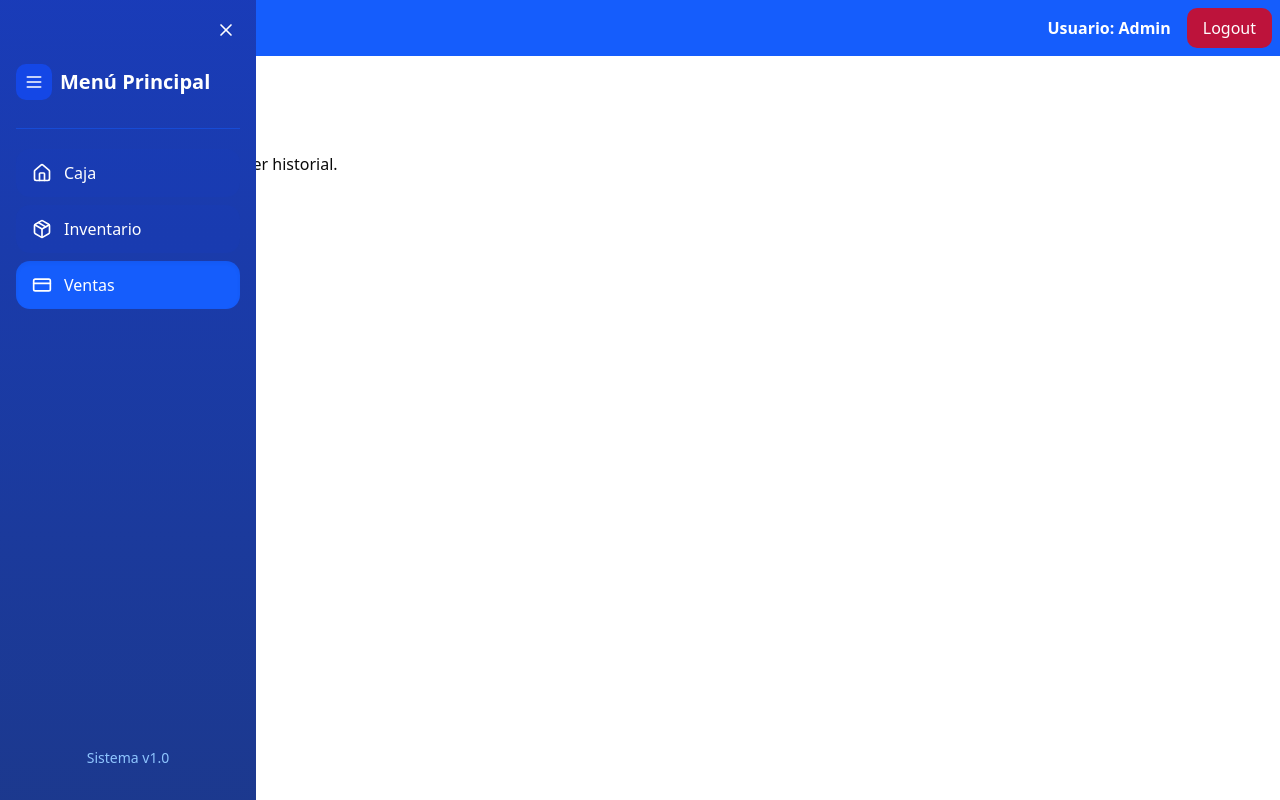
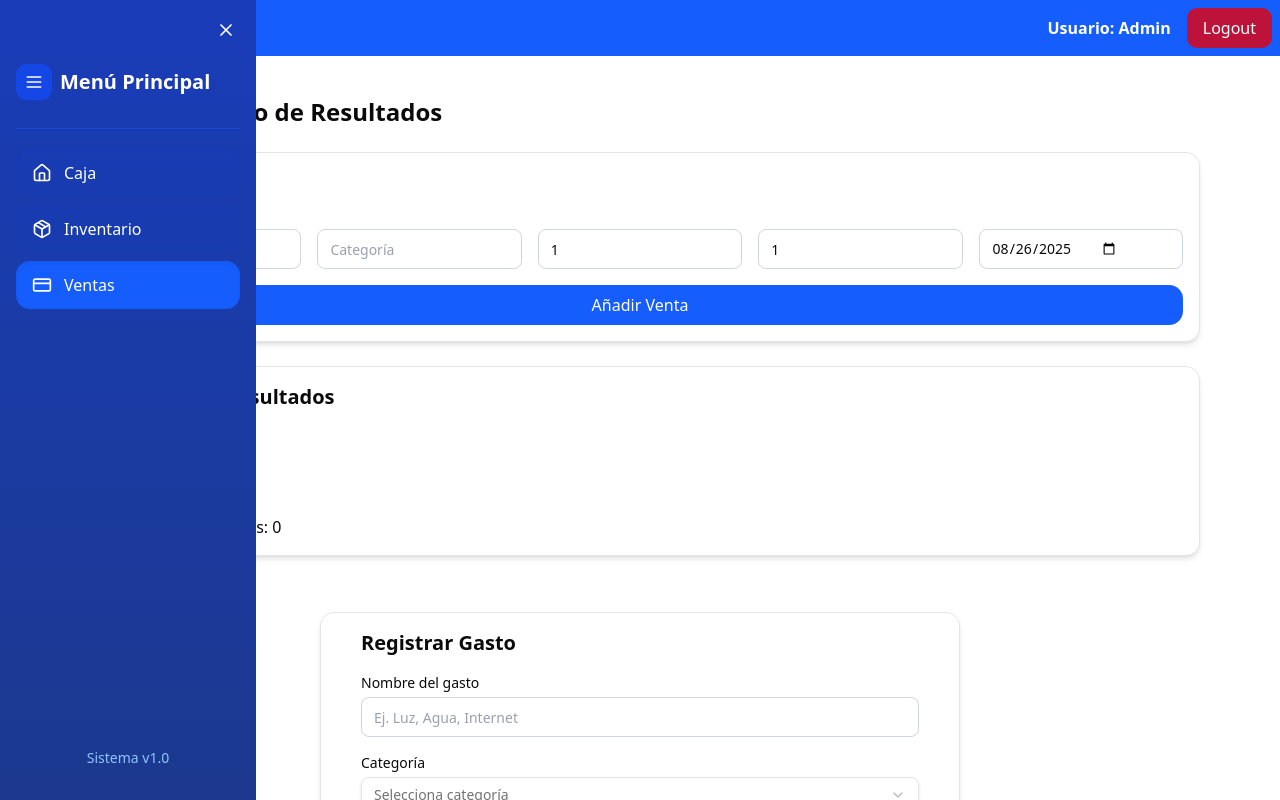
Before and after one commit to mikeagf300/PuntoDeVenta, a Next.js app: page /home/ventas in a window 1280 px wide. Built offline with nearby package versions, Linux system fonts and the light colour scheme.

Commit message:
Todas las vistas completas del front, se comienza a trabajar el backend

```diff
--- a/package.json
+++ b/package.json
@@ -22,6 +22,7 @@
     "react": "19.1.0",
     "react-dom": "19.1.0",
     "react-icons": "^5.5.0",
+    "recharts": "^3.1.2",
     "sonner": "^2.0.7",
     "tailwind-merge": "^3.3.1",
     "zustand": "^5.0.8"
--- a/src/app/home/ventas/page.tsx
+++ b/src/app/home/ventas/page.tsx
@@ -1,8 +1,36 @@
+"use client";
+
+import { useState } from "react";
+import RegistrarVenta from "@/components/Ventas/RegistrarVenta";
+import ResumenVentas from "@/components/Ventas/ResumenVentas";
+import ReporteCategoria from "@/components/Ventas/ReporteCategoria";
+import GraficoMensual from "@/components/Ventas/GraficoMensual";
+import RegistrarGasto from "@/components/DashboardViews/RegistrarGasto";
+import { Venta } from "@/interfaces/ventas";
+import { Gasto } from "@/interfaces/gastos";
+
 export default function VentasPage() {
+  const [ventas, setVentas] = useState<Venta[]>([]);
+  const [gastos, setGastos] = useState<Gasto[]>([]);
+
   return (
-    <div className="p-6">
-      <h1 className="text-2xl font-bold mb-4">Ventas</h1>
-      <p>Aquí podrás realizar ventas y ver historial.</p>
+    <div className="space-y-6 max-w-6xl mx-auto p-4">
+      <h1 className="text-2xl font-bold">Ventas y Estado de Resultados</h1>
+
+      {/* Registrar venta */}
+      <RegistrarVenta ventas={ventas} setVentas={setVentas} />
+
+      {/* Resumen de ventas y ganancias */}
+      <ResumenVentas ventas={ventas} gastos={gastos} />
+
+      {/* Registrar gastos */}
+      <RegistrarGasto gastos={gastos} setGastos={setGastos} />
+
+      {/* Reporte por categoría */}
+      <ReporteCategoria ventas={ventas} />
+
+      {/* Gráfico mensual */}
+      <GraficoMensual ventas={ventas} gastos={gastos} />
     </div>
   );
 }
--- a/src/components/DashboardViews/RegistrarGasto.tsx
+++ b/src/components/DashboardViews/RegistrarGasto.tsx
@@ -1,5 +1,7 @@
+// RegistrarGasto.tsx
 "use client";
-import { useState } from "react";
+
+import { Dispatch, SetStateAction, useState } from "react";
 import { Input } from "@/components/ui/input";
 import { Button } from "@/components/ui/button";
 import { Card, CardContent } from "@/components/ui/card";
@@ -14,15 +16,21 @@ import { Toaster, toast } from "sonner";
 import { Gasto } from "@/interfaces/gastos";
 import { gastoCategorias } from "../mocks/gastos";
 
-export default function RegistrarGasto() {
+interface RegistrarGastoProps {
+  gastos: Gasto[];
+  setGastos: Dispatch<SetStateAction<Gasto[]>>;
+}
+
+export default function RegistrarGasto({
+  gastos,
+  setGastos,
+}: RegistrarGastoProps) {
   const [nombre, setNombre] = useState("");
   const [categoria, setCategoria] = useState("");
   const [monto, setMonto] = useState<number | "">("");
-  const [fecha, setFecha] = useState(new Date().toISOString().slice(0, 10)); // YYYY-MM-DD
-  const [gastos, setGastos] = useState<Gasto[]>([]);
+  const [fecha, setFecha] = useState(new Date().toISOString().slice(0, 10));
 
   const handleGuardarGasto = () => {
-    // Validaciones básicas
     if (!nombre.trim())
       return toast.error("El nombre del gasto es obligatorio.");
     if (!categoria) return toast.error("Selecciona una categoría.");
@@ -37,7 +45,6 @@ export default function RegistrarGasto() {
     };
     setGastos([nuevoGasto, ...gastos]);
 
-    // Limpiar formulario
     setNombre("");
     setCategoria("");
     setMonto("");
@@ -48,26 +55,22 @@ export default function RegistrarGasto() {
 
   return (
     <div className="space-y-4 max-w-2xl mx-auto p-4">
-      {/* Toaster global */}
       <Toaster position="top-center" />
-
       <Card className="p-4 shadow-md rounded-2xl">
         <CardContent className="space-y-4">
           <h2 className="text-xl font-bold">Registrar Gasto</h2>
 
-          {/* Nombre */}
           <div>
             <label className="block text-sm font-medium mb-1">
               Nombre del gasto
             </label>
             <Input
-              placeholder="Ej. Luz, Agua, Internet, Proveedor Jarritos"
+              placeholder="Ej. Luz, Agua, Internet"
               value={nombre}
               onChange={(e) => setNombre(e.target.value)}
             />
           </div>
 
-          {/* Categoría */}
           <div>
             <label className="block text-sm font-medium mb-1">Categoría</label>
             <Select value={categoria} onValueChange={setCategoria}>
@@ -84,7 +87,6 @@ export default function RegistrarGasto() {
             </Select>
           </div>
 
-          {/* Monto */}
           <div>
             <label className="block text-sm font-medium mb-1">Monto</label>
             <Input
@@ -95,7 +97,6 @@ export default function RegistrarGasto() {
             />
           </div>
 
-          {/* Fecha */}
           <div>
             <label className="block text-sm font-medium mb-1">Fecha</label>
             <Input
@@ -105,7 +106,6 @@ export default function RegistrarGasto() {
             />
           </div>
 
-          {/* Botón Guardar */}
           <Button
             className="bg-green-600 hover:bg-green-700 text-white rounded-xl w-full"
             onClick={handleGuardarGasto}
@@ -114,29 +114,6 @@ export default function RegistrarGasto() {
           </Button>
         </CardContent>
       </Card>
-
-      {/* Lista de gastos */}
-      {gastos.length > 0 && (
-        <Card className="p-4 shadow-md rounded-2xl max-h-96 overflow-y-auto">
-          <h3 className="text-lg font-bold mb-2">Gastos registrados</h3>
-          <div className="space-y-2">
-            {gastos.map((gasto, idx) => (
-              <div
-                key={idx}
-                className="flex justify-between items-center p-2 border rounded-md"
-              >
-                <div className="flex-1">
-                  <p className="font-medium">{gasto.nombre}</p>
-                  <p className="text-xs text-gray-500">
-                    {gasto.categoria} - {gasto.fecha}
-                  </p>
-                </div>
-                <div className="font-bold">${gasto.monto}</div>
-              </div>
-            ))}
-          </div>
-        </Card>
-      )}
     </div>
   );
 }
--- /dev/null
+++ b/src/components/Ventas/GraficoMensual.tsx
@@ -0,0 +1,58 @@
+"use client";
+
+import { Card } from "@/components/ui/card";
+import { Venta } from "@/interfaces/ventas";
+import { Gasto } from "@/interfaces/gastos";
+import {
+  BarChart,
+  Bar,
+  XAxis,
+  YAxis,
+  Tooltip,
+  ResponsiveContainer,
+} from "recharts";
+
+interface Props {
+  ventas: Venta[];
+  gastos: Gasto[];
+}
+
+export default function GraficoMensual({ ventas, gastos }: Props) {
+  // Agrupar por mes YYYY-MM
+  const meses = Array.from(
+    new Set([...ventas, ...gastos].map((item) => item.fecha.slice(0, 7)))
+  ).sort();
+
+  const data = meses.map((mes) => {
+    const totalVentasMes = ventas
+      .filter((v) => v.fecha.startsWith(mes))
+      .reduce((acc, v) => acc + v.total, 0);
+    const totalGastosMes = gastos
+      .filter((g) => g.fecha.startsWith(mes))
+      .reduce((acc, g) => acc + g.monto, 0);
+    return {
+      mes,
+      ventas: totalVentasMes,
+      gastos: totalGastosMes,
+      ganancia: totalVentasMes - totalGastosMes,
+    };
+  });
+
+  if (data.length === 0) return null;
+
+  return (
+    <Card className="p-4 shadow-md rounded-2xl">
+      <h2 className="text-xl font-bold mb-2">Gráfico Mensual</h2>
+      <ResponsiveContainer width="100%" height={300}>
+        <BarChart data={data}>
+          <XAxis dataKey="mes" />
+          <YAxis />
+          <Tooltip />
+          <Bar dataKey="ventas" fill="#3b82f6" name="Ventas" />
+          <Bar dataKey="gastos" fill="#ef4444" name="Gastos" />
+          <Bar dataKey="ganancia" fill="#10b981" name="Ganancia" />
+        </BarChart>
+      </ResponsiveContainer>
+    </Card>
+  );
+}
--- /dev/null
+++ b/src/components/Ventas/RegistrarVenta.tsx
@@ -0,0 +1,92 @@
+"use client";
+
+import { useState } from "react";
+import { Card } from "@/components/ui/card";
+import { Input } from "@/components/ui/input";
+import { Button } from "@/components/ui/button";
+import { Toaster, toast } from "sonner";
+import { Venta } from "@/interfaces/ventas";
+
+interface Props {
+  ventas: Venta[];
+  setVentas: React.Dispatch<React.SetStateAction<Venta[]>>;
+}
+
+export default function RegistrarVenta({ ventas, setVentas }: Props) {
+  const [producto, setProducto] = useState("");
+  const [categoria, setCategoria] = useState("");
+  const [cantidad, setCantidad] = useState<number>(1);
+  const [precio, setPrecio] = useState<number>(1);
+  const [fecha, setFecha] = useState(new Date().toISOString().slice(0, 10));
+
+  const handleAñadirVenta = () => {
+    if (!producto.trim()) return toast.error("Producto obligatorio");
+    if (!categoria.trim()) return toast.error("Categoría obligatoria");
+    if (!cantidad || cantidad < 1) return toast.error("Cantidad inválida");
+    if (!precio || precio < 1) return toast.error("Precio inválido");
+
+    const nuevaVenta: Venta = {
+      id: Date.now(),
+      producto,
+      categoria,
+      cantidad,
+      precioUnitario: precio,
+      total: cantidad * precio,
+      fecha,
+    };
+
+    setVentas([nuevaVenta, ...ventas]);
+
+    setProducto("");
+    setCategoria("");
+    setCantidad(1);
+    setPrecio(1);
+    setFecha(new Date().toISOString().slice(0, 10));
+
+    toast.success("Venta registrada");
+  };
+
+  return (
+    <Card className="p-4 shadow-md rounded-2xl space-y-4">
+      <Toaster position="top-right" richColors />
+      <h2 className="text-xl font-bold">Registrar Venta</h2>
+      <div className="grid md:grid-cols-5 gap-4">
+        <Input
+          placeholder="Producto"
+          value={producto}
+          onChange={(e) => setProducto(e.target.value)}
+        />
+        <Input
+          placeholder="Categoría"
+          value={categoria}
+          onChange={(e) => setCategoria(e.target.value)}
+        />
+        <Input
+          type="number"
+          min={1}
+          placeholder="Cantidad"
+          value={cantidad}
+          onChange={(e) => setCantidad(Number(e.target.value))}
+        />
+        <Input
+          type="number"
+          min={1}
+          placeholder="Precio Unitario"
+          value={precio}
+          onChange={(e) => setPrecio(Number(e.target.value))}
+        />
+        <Input
+          type="date"
+          value={fecha}
+          onChange={(e) => setFecha(e.target.value)}
+        />
+      </div>
+      <Button
+        className="w-full bg-blue-600 hover:bg-blue-700 text-white rounded-xl"
+        onClick={handleAñadirVenta}
+      >
+        Añadir Venta
+      </Button>
+    </Card>
+  );
+}
--- /dev/null
+++ b/src/components/Ventas/ReporteCategoria.tsx
@@ -0,0 +1,28 @@
+"use client";
+
+import { Card } from "@/components/ui/card";
+import { Venta } from "@/interfaces/ventas";
+
+interface Props {
+  ventas: Venta[];
+}
+
+export default function ReporteCategoria({ ventas }: Props) {
+  const categorias = Array.from(new Set(ventas.map((v) => v.categoria)));
+
+  return (
+    <Card className="p-4 shadow-md rounded-2xl space-y-2">
+      <h2 className="text-xl font-bold mb-2">Ventas por categoría</h2>
+      {categorias.length === 0 && <p>No hay ventas registradas.</p>}
+      {categorias.map((cat) => {
+        const ventasCat = ventas.filter((v) => v.categoria === cat);
+        const totalCat = ventasCat.reduce((acc, v) => acc + v.total, 0);
+        return (
+          <p key={cat}>
+            {cat}: ${totalCat} ({ventasCat.length} ventas)
+          </p>
+        );
+      })}
+    </Card>
+  );
+}
--- /dev/null
+++ b/src/components/Ventas/ResumenVentas.tsx
@@ -0,0 +1,26 @@
+"use client";
+
+import { Card } from "@/components/ui/card";
+import { Venta } from "@/interfaces/ventas";
+import { Gasto } from "@/interfaces/gastos";
+
+interface Props {
+  ventas: Venta[];
+  gastos: Gasto[];
+}
+
+export default function ResumenVentas({ ventas, gastos }: Props) {
+  const totalVentas = ventas.reduce((acc, v) => acc + v.total, 0);
+  const totalGastos = gastos.reduce((acc, g) => acc + g.monto, 0);
+  const gananciaNeta = totalVentas - totalGastos;
+
+  return (
+    <Card className="p-4 shadow-md rounded-2xl space-y-2">
+      <h2 className="text-xl font-bold">Resumen de Resultados</h2>
+      <p>Total ventas: ${totalVentas}</p>
+      <p>Total gastos: ${totalGastos}</p>
+      <p>Ganancia neta: ${gananciaNeta}</p>
+      <p>Total de transacciones: {ventas.length}</p>
+    </Card>
+  );
+}
--- /dev/null
+++ b/src/interfaces/ventas.ts
@@ -0,0 +1,11 @@
+// src/interfaces/ventas.ts
+
+export interface Venta {
+  id: number; // Identificador único
+  producto: string; // Nombre del producto
+  categoria: string; // Categoría del producto
+  cantidad: number; // Cantidad vendida
+  precioUnitario: number; // Precio por unidad
+  total: number; // Total de la venta (cantidad * precioUnitario)
+  fecha: string; // Fecha de la venta en formato "YYYY-MM-DD"
+}
```
Also changed, not shown: 1 other file (tests, documents, lock files or other folders).
